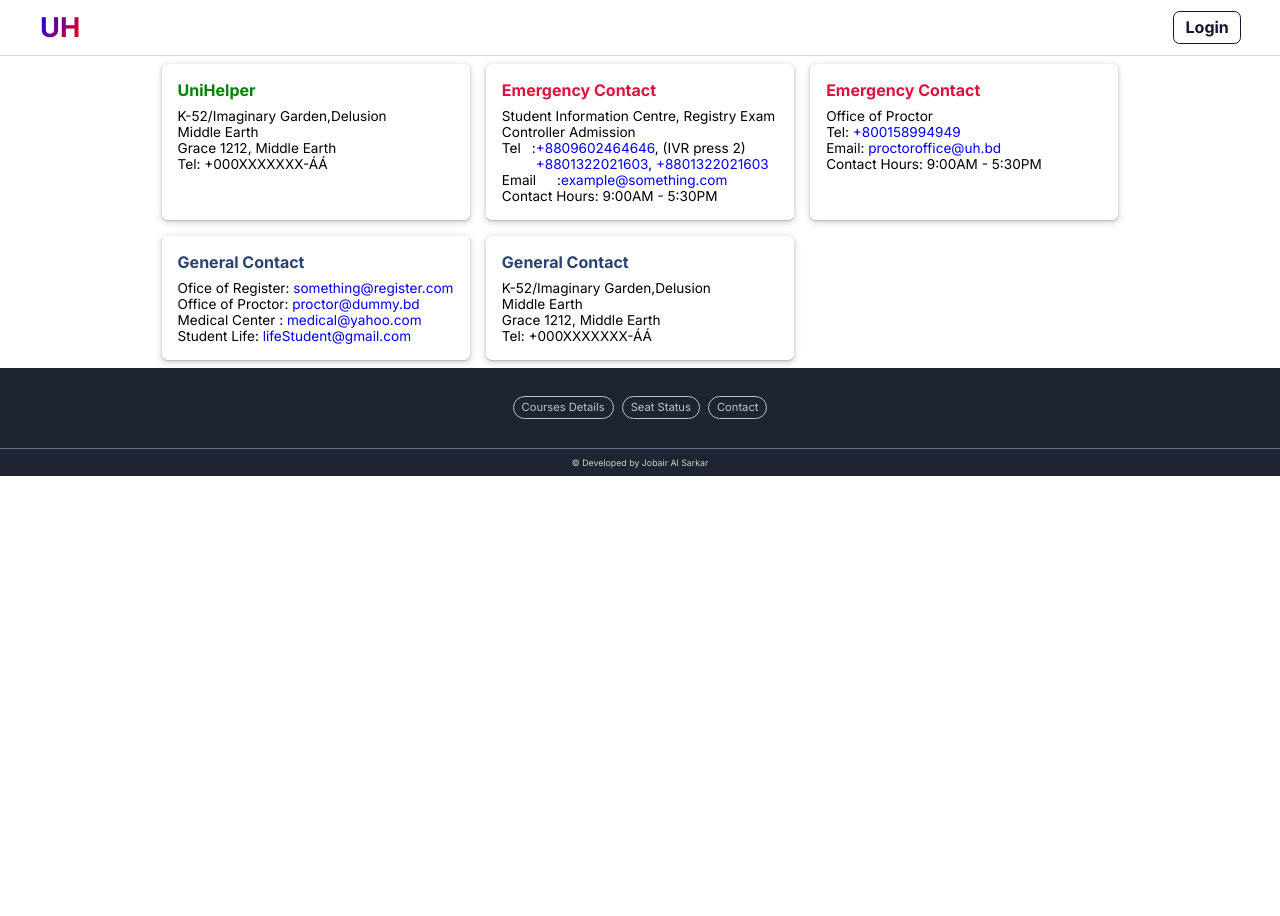
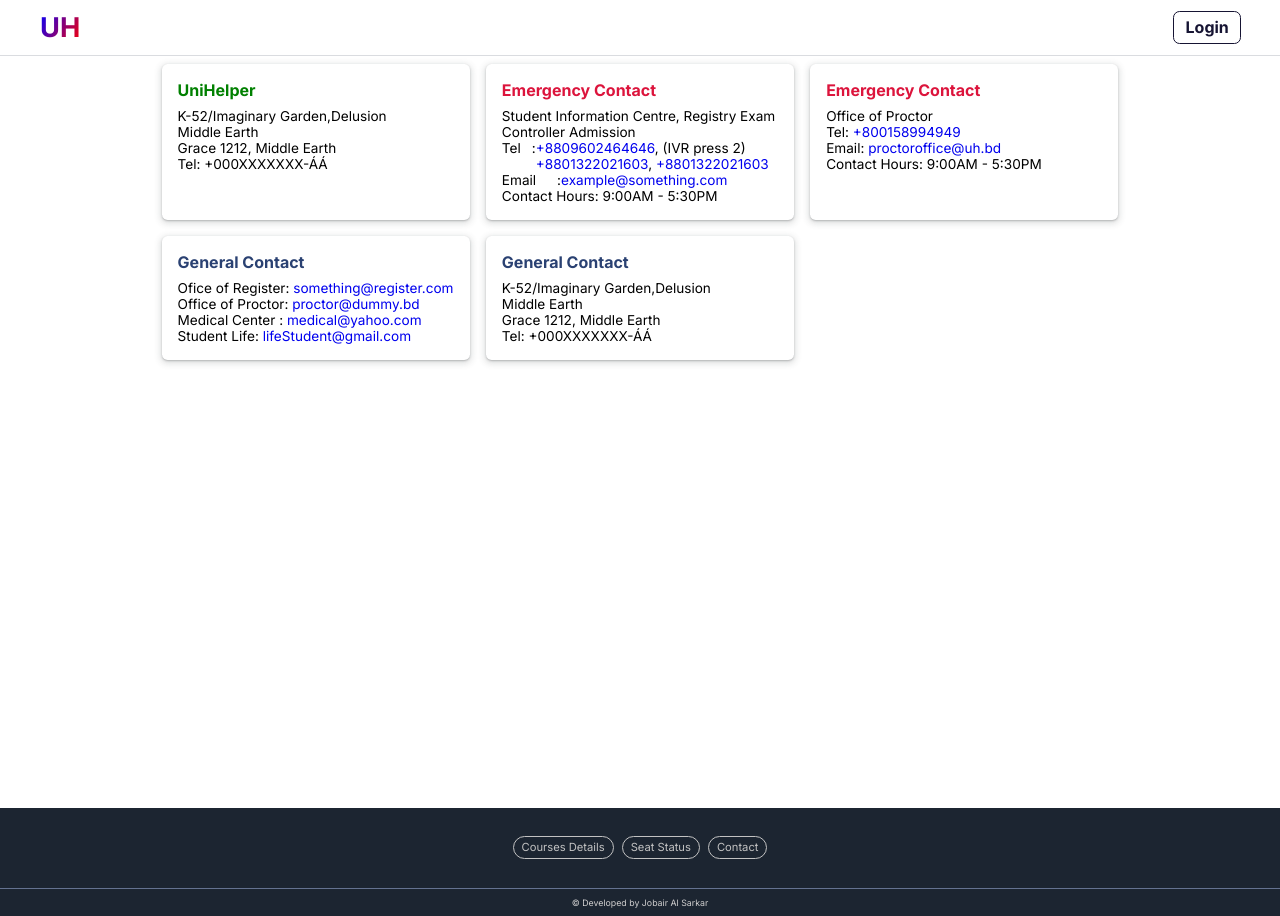
Before and after one commit to jobairalsarkar1/UniHelper, a React (Vite) app in the folder frontend/: page /contact in a window 1280 px wide. Before the commit the page ends 800 px from the top, so only its background shows below. Built offline with nearby package versions, Linux system fonts and the light colour scheme.

Commit message:
Styling change in footer of contact component.

```diff
--- a/frontend/src/pages/Contact.jsx
+++ b/frontend/src/pages/Contact.jsx
@@ -1,4 +1,4 @@
-import React from "react";
+// import React from "react";
 import "../styles/External.css";
 import { Footer } from "../components";
 
--- a/frontend/src/styles/External.css
+++ b/frontend/src/styles/External.css
@@ -518,6 +518,7 @@
   padding: 0.5rem 2.1rem 0.5rem 2.1rem;
   margin: auto;
   width: 100%;
+  height: calc(100dvh - 3rem);
   background-color: var(--element-background-color);
   /* background-color: red; */
 }
```
